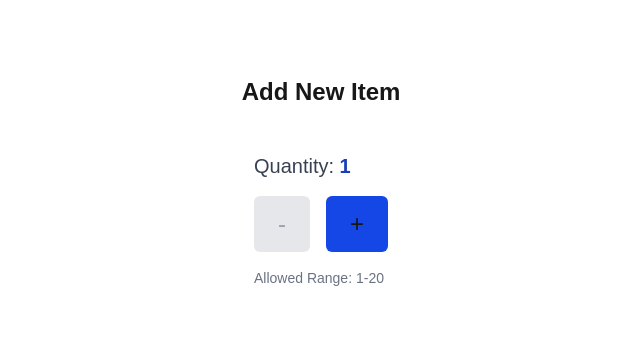
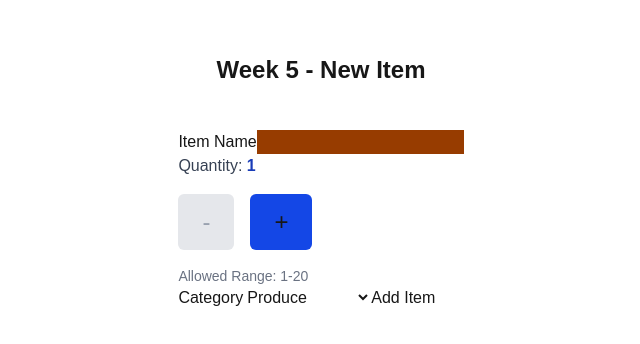
Before and after one commit to louielynmata/cprg306-assignments, a Next.js app: page /week-5 in a window 1280 px wide. Shown: the part 202-546 px from the top of the page, without its empty margins (319-959 px from the left). Built offline with nearby package versions, Linux system fonts and the light colour scheme.

Commit message:
Updated page.js for handling child data component and sending it to NewItem.Updated week5/new-item.js to implement form component. Updated page.js  Updated styles.js for text dark mode

```diff
--- a/app/styles.js
+++ b/app/styles.js
@@ -11,7 +11,7 @@ export const pageContainer =
   "flex min-h-screen flex-col items-center justify-center p-24 w-3xl";
 
 export const pageContainerMed =
-  "flex min-h-screen flex-col items-center justify-center p-24 w-xl";
+  "flex min-h-screen flex-col items-center justify-center p-24 w-xl dark:text-gray-700";
 
 export const navContainer = "flex-auto flex-col gap-2 mt-5";
 
--- a/app/week-5/new-item.js
+++ b/app/week-5/new-item.js
@@ -2,10 +2,41 @@
 import { useState } from "react";
 import { whiteContainer, Button } from "../styles";
 
-export default function NewItem() {
-  // Use states
+export default function NewItem({ onDataSend }) {
+  // Use States
+  const [name, setName] = useState("");
   const [quantity, setQuantity] = useState(1);
+  const [category, setCategory] = useState("Produce");
 
+  //handleSubmit functions
+  function handleSubmit(event) {
+    event.preventDefault(); //Stop page reload
+    //Create an item object with the current values of name, quantity, and category.
+    const item = { name, quantity, category };
+    console.log("Item created:", item);
+    // Send data to parent component
+    onDataSend(item);
+    // Show alert with item details
+    alertWithMessage(item);
+    // Reset state values
+    resetStates();
+  }
+
+  // Alert with messages
+  function alertWithMessage(item) {
+    alert(
+      `Item name: ${item.name}, Quantity: ${item.quantity}, Category: ${item.category}`
+    );
+  }
+
+  // Reset states
+  function resetStates() {
+    setName("");
+    setQuantity(1);
+    setCategory("produce");
+  }
+
+  // Quantity functions
   function increment() {
     setQuantity(quantity < 20 ? quantity + 1 : quantity);
   }
@@ -14,31 +45,72 @@ export default function NewItem() {
     setQuantity(quantity > 1 ? quantity - 1 : quantity);
   }
 
+  // Returned and rendered JSX
   return (
     <section className={whiteContainer}>
-      <h2 className="text-xl">
-        <span className="text-gray-700">Quantity: </span>
+      <form onSubmit={handleSubmit}>
+        {/* Name Field */}
+        <label htmlFor="item-name">Item Name</label>
+        <input
+          type="text"
+          id="name"
+          name="name"
+          value={name}
+          className="bg-amber-800"
+          onChange={(event) => setName(event.target.value)}
+          required
+        />
+
+        {/* Quantity Field */}
+        <article>
+          <label htmlFor="item-quantity" className="text-gray-700">
+            Quantity:{" "}
+          </label>
           <span className="font-bold text-blue-800">{quantity}</span>
-      </h2>
-
-      <div className="flex flex-row gap-4 my-4 w-full justify-items-start">
+          <div className="my-4 flex w-full flex-row justify-items-start gap-4">
             <button
+              type="button"
               onClick={decrement}
-          className={`${Button} text-gray-900 bg-blue-300 hover:bg-blue-400 disabled:bg-gray-200 disabled:text-gray-400`}
+              className={`${Button} bg-blue-300 text-gray-900 hover:bg-blue-400 disabled:bg-gray-200 disabled:text-gray-400`}
               disabled={quantity <= 1}
             >
               -
             </button>
-
             <button
+              type="button"
               onClick={increment}
-          className={`${Button} bg-blue-700  hover:bg-blue-500 disabled:bg-blue-200 disabled:text-blue-400`}
+              className={`${Button} bg-blue-700 hover:bg-blue-500 disabled:bg-blue-200 disabled:text-blue-400`}
               disabled={quantity >= 20}
             >
               +
             </button>
           </div>
-      <p className="text-gray-500 text-sm">Allowed Range: 1-20</p>
+          <p className="text-sm text-gray-500">Allowed Range: 1-20</p>
+        </article>
+
+        {/* Category Field */}
+        <label htmlFor="category">Category</label>
+        <select
+          id="category"
+          name="category"
+          value={category}
+          onChange={(event) => setCategory(event.target.value)}
+        >
+          <option value="produce">Produce</option>
+          <option value="dairy">Dairy</option>
+          <option value="bakery">Bakery</option>
+          <option value="meat">Meat</option>
+          <option value="frozen foods">Frozen Foods</option>
+          <option value="canned goods">Canned Goods</option>
+          <option value="dry goods">Dry Goods</option>
+          <option value="beverages">Beverages</option>
+          <option value="snacks">Snacks</option>
+          <option value="household">Household</option>
+          <option value="other">Other</option>
+        </select>
+
+        <input type="submit" className="button" value="Add Item" />
+      </form>
     </section>
   );
 }
--- a/app/week-5/page.js
+++ b/app/week-5/page.js
@@ -2,16 +2,37 @@
 Louielyn Mata - CRPG 306-B WEBDEV2
 Assignment Week 4
 */
+"use client";
+import { React, useState } from "react";
 import NewItem from "./new-item";
 import { pageContainerMed, h1Styling } from "../styles";
 
 export default function Page() {
+  // State to hold data from child component
+  const [formData, setFormData] = useState("");
+  function handleChildData(data) {
+    setFormData(data);
+  }
+
   return (
     <main className={pageContainerMed}>
       <header>
-        <h1 className={`${h1Styling} w-full`}>Add New Item</h1>
+        <h1 className={`${h1Styling} w-full`}>Week 5 - New Item</h1>
       </header>
-      <NewItem />
+      <NewItem onDataSend={handleChildData} />
     </main>
   );
 }
+
+// ✅ Step 5: Style with Tailwind CSS
+// [ ] Add Tailwind utility classes for layout, spacing, and colors
+//     Example: `className="p-4 bg-white rounded-lg shadow-md space-y-4"`
+// [ ] Ensure the form looks clean and user-friendly
+
+// ✅ Step 6: Test the Component
+// [ ] Type values into all fields
+// [ ] Submit the form
+// [ ] Confirm that:
+//     → An alert appears with correct data
+//     → Form resets to initial state
+//     → Console logs show the created item
```
Lines whose indentation alone changed are shown as unchanged.
